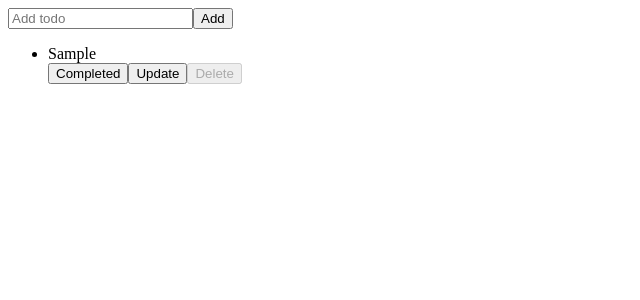
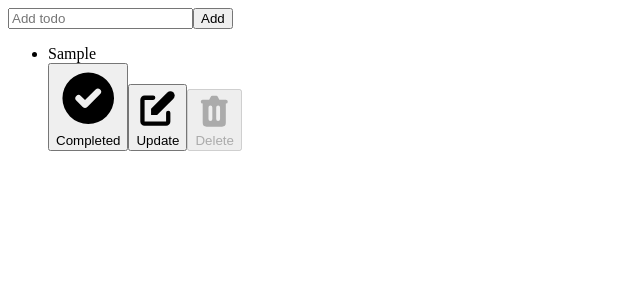
Before and after one commit to maulanwalker/todo-list-app, a React (Create React App) app: page / in a window 1280 px wide. Both pictures are taken after typing "Sample" into the empty fields and a click on the button "Add". Shown: the top 300 px of the page, without its empty margins (0-640 px from the left). Built offline with nearby package versions, Linux system fonts and the light colour scheme; the HTML template or start-up script is replaced by a standard one.

Commit message:
modifying buttons using a component approach

```diff
--- a/src/components/TodoItem.js
+++ b/src/components/TodoItem.js
@@ -15,31 +15,54 @@ const TodoItem = ({todo, index}) => {
                 <div className="block w-2/6">
                     { !todo.isCompleted ?
                     <div>
-                        <button className="py-1 px-4 bg-green-600 rounded text-white" onClick={() => toggleTodo(index)} >
+                        <button className="btn-act bg-green-600" onClick={() => toggleTodo(index)} >
+                        <svg xmlns="http://www.w3.org/2000/svg" className="h-5 w-5 mr-2 inline" viewBox="0 0 20 20" fill="currentColor">
+        <path fillRule="evenodd" d="M10 18a8 8 0 100-16 8 8 0 000 16zm3.707-9.293a1 1 0 00-1.414-1.414L9 10.586 7.707 9.293a1 1 0 00-1.414 1.414l2 2a1 1 0 001.414 0l4-4z" clipRule="evenodd" />
+        </svg>
                             Completed
                         </button>
-                        <button className="py-1 px-4 bg-sky-600 rounded text-white" onClick={() => getTodoForUpdate(index)} >
+                        <button className="btn-act bg-sky-600" onClick={() => getTodoForUpdate(index)} >
+                        <svg xmlns="http://www.w3.org/2000/svg" className="h-5 w-5 mr-2 inline" viewBox="0 0 20 20" fill="currentColor">
+  <path d="M17.414 2.586a2 2 0 00-2.828 0L7 10.172V13h2.828l7.586-7.586a2 2 0 000-2.828z" />
+  <path fillRule="evenodd" d="M2 6a2 2 0 012-2h4a1 1 0 010 2H4v10h10v-4a1 1 0 112 0v4a2 2 0 01-2 2H4a2 2 0 01-2-2V6z" clipRule="evenodd" />
+</svg>
                             Update
                         </button>
-                        <button className="py-1 px-4 bg-rose-400 rounded text-white" disabled onClick={() => deleteTodo(index)} >
+                        <button className="btn-act bg-rose-200 cursor-not-allowed" disabled onClick={() => deleteTodo(index)} >
+                        <svg xmlns="http://www.w3.org/2000/svg" className="h-5 w-5 mr-2 inline" viewBox="0 0 20 20" fill="currentColor">
+  <path fillRule="evenodd" d="M9 2a1 1 0 00-.894.553L7.382 4H4a1 1 0 000 2v10a2 2 0 002 2h8a2 2 0 002-2V6a1 1 0 100-2h-3.382l-.724-1.447A1 1 0 0011 2H9zM7 8a1 1 0 012 0v6a1 1 0 11-2 0V8zm5-1a1 1 0 00-1 1v6a1 1 0 102 0V8a1 1 0 00-1-1z" clipRule="evenodd" />
+</svg>
                             Delete
                         </button>
                     </div>:
                     <div>
-                        <button className="py-1 px-4 bg-green-600 rounded text-white" onClick={() => toggleTodo(index)} >
+                        <button className="btn-act bg-green-600" onClick={() => toggleTodo(index)} >
+                        <svg xmlns="http://www.w3.org/2000/svg" className="h-5 w-5 mr-2 inline" viewBox="0 0 20 20" fill="currentColor">
+  <path fillRule="evenodd" d="M4 2a1 1 0 011 1v2.101a7.002 7.002 0 0111.601 2.566 1 1 0 11-1.885.666A5.002 5.002 0 005.999 7H9a1 1 0 010 2H4a1 1 0 01-1-1V3a1 1 0 011-1zm.008 9.057a1 1 0 011.276.61A5.002 5.002 0 0014.001 13H11a1 1 0 110-2h5a1 1 0 011 1v5a1 1 0 11-2 0v-2.101a7.002 7.002 0 01-11.601-2.566 1 1 0 01.61-1.276z" clipRule="evenodd" />
+</svg>
                             Undo
                         </button>
-                        <button className="py-1 px-4 bg-sky-400 rounded text-white" disabled onClick={() => getTodoForUpdate(index)} >
+                        <button className="btn-act bg-sky-200 cursor-not-allowed" disabled onClick={() => getTodoForUpdate(index)} >
+                        <svg xmlns="http://www.w3.org/2000/svg" className="h-5 w-5 mr-2 inline" viewBox="0 0 20 20" fill="currentColor">
+  <path d="M17.414 2.586a2 2 0 00-2.828 0L7 10.172V13h2.828l7.586-7.586a2 2 0 000-2.828z" />
+  <path fillRule="evenodd" d="M2 6a2 2 0 012-2h4a1 1 0 010 2H4v10h10v-4a1 1 0 112 0v4a2 2 0 01-2 2H4a2 2 0 01-2-2V6z" clipRule="evenodd" />
+</svg>
                             Update
                         </button>
-                        <button className="py-1 px-4 bg-rose-600 rounded text-white" onClick={() => deleteTodo(index)} >
+                        <button className="btn-act bg-rose-600" onClick={() => deleteTodo(index)} >
+                        <svg xmlns="http://www.w3.org/2000/svg" className="h-5 w-5 mr-2 inline" viewBox="0 0 20 20" fill="currentColor">
+  <path fillRule="evenodd" d="M9 2a1 1 0 00-.894.553L7.382 4H4a1 1 0 000 2v10a2 2 0 002 2h8a2 2 0 002-2V6a1 1 0 100-2h-3.382l-.724-1.447A1 1 0 0011 2H9zM7 8a1 1 0 012 0v6a1 1 0 11-2 0V8zm5-1a1 1 0 00-1 1v6a1 1 0 102 0V8a1 1 0 00-1-1z" clipRule="evenodd" />
+</svg>
                             Delete
                         </button>
                     </div>
                     }
                 </div>
                 :
-                <button className="p-1 bg-slate-400 rounded text-white" onClick={() => cancelUpdate()} >
+                <button className="btn-act bg-slate-400" onClick={() => cancelUpdate()} >
+                    <svg xmlns="http://www.w3.org/2000/svg" className="h-5 w-5 mr-2 inline" viewBox="0 0 20 20" fill="currentColor">
+  <path fillRule="evenodd" d="M10 18a8 8 0 100-16 8 8 0 000 16zM8.707 7.293a1 1 0 00-1.414 1.414L8.586 10l-1.293 1.293a1 1 0 101.414 1.414L10 11.414l1.293 1.293a1 1 0 001.414-1.414L11.414 10l1.293-1.293a1 1 0 00-1.414-1.414L10 8.586 8.707 7.293z" clipRule="evenodd" />
+</svg>
                     Cancel
                 </button>
             }
--- a/src/styles/index.css
+++ b/src/styles/index.css
@@ -15,3 +15,9 @@ code {
   font-family: source-code-pro, Menlo, Monaco, Consolas, 'Courier New',
     monospace;
 }
+
+@layer components {
+  .btn-act {
+    @apply py-1 px-4 rounded text-white font-semibold;
+  }
+}
```
